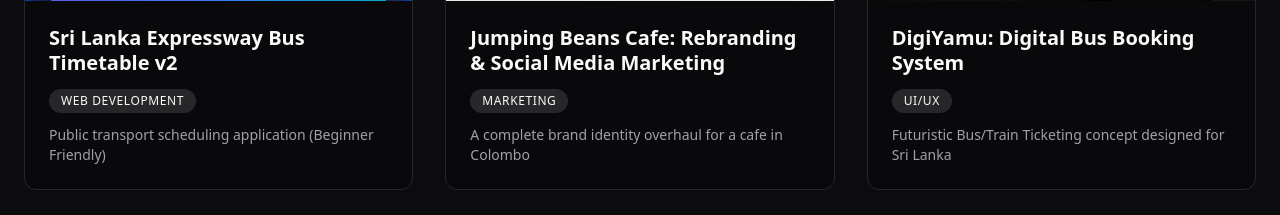
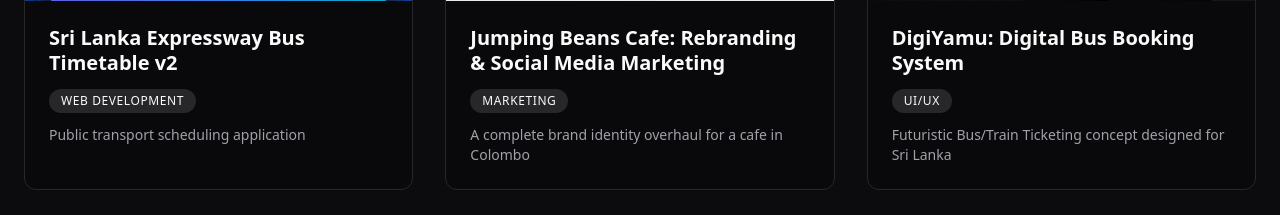
Before and after one commit to induwarapathirana/portfolio-vistudio, a Next.js app: page / in a window 1280 px wide. Shown: the part 3500-3715 px from the top of the page. Built offline with nearby package versions, Linux system fonts and the light colour scheme.

Commit message:
fix: remove "(Beginner Friendly)" from the bus timetable project description.

```diff
--- a/src/data/portfolio.ts
+++ b/src/data/portfolio.ts
@@ -33,7 +33,7 @@
         { title: "Sweatshop Fitness: Premier Online Store", category: "Web Development", description: "Top Tier e-commerce implementation for fitness gear", image: "/sweatshop.png", link: "https://sweatshop.lk" },
         { title: "Vow & Venue: Wedding Planner by Islanders", category: "Web Development", description: "Comprehensive wedding planning platform for Sri Lanka", image: "/weddingplanner.png", link: "https://weddingplanner.islanders.lk" },
         { title: "Image & QR Toolkit", category: "Web Development", description: "Image processing and QR code generation utility", image: "/imageandqr.png", link: "https://imageandqr.com" },
-        { title: "Sri Lanka Expressway Bus Timetable v2", category: "Web Development", description: "Public transport scheduling application (Beginner Friendly)", image: "/bustimetable.png", link: "https://bustimetable-v2.web.app/" },
+        { title: "Sri Lanka Expressway Bus Timetable v2", category: "Web Development", description: "Public transport scheduling application", image: "/bustimetable.png", link: "https://bustimetable-v2.web.app/" },
         { title: "Jumping Beans Cafe: Rebranding & Social Media Marketing", category: "Marketing", description: "A complete brand identity overhaul for a cafe in Colombo", image: "/project 1.png", link: "https://www.instagram.com/jumping_beans_cafe/" },
         { title: "DigiYamu: Digital Bus Booking System", category: "UI/UX", description: "Futuristic Bus/Train Ticketing concept designed for Sri Lanka", image: "/digiyamu_ui.png", link: "https://www.behance.net/gallery/222088883/DIGIyamu-your-public-transport-friend-in-Sri-Lanka" },
         { title: "islanders.lk social media and web management", category: "Marketing", description: "From Logo Design to Brand awareness, to Website Management", image: "/project 2.png", link: "https://www.instagram.com/islanders.lk_online/" },
```
